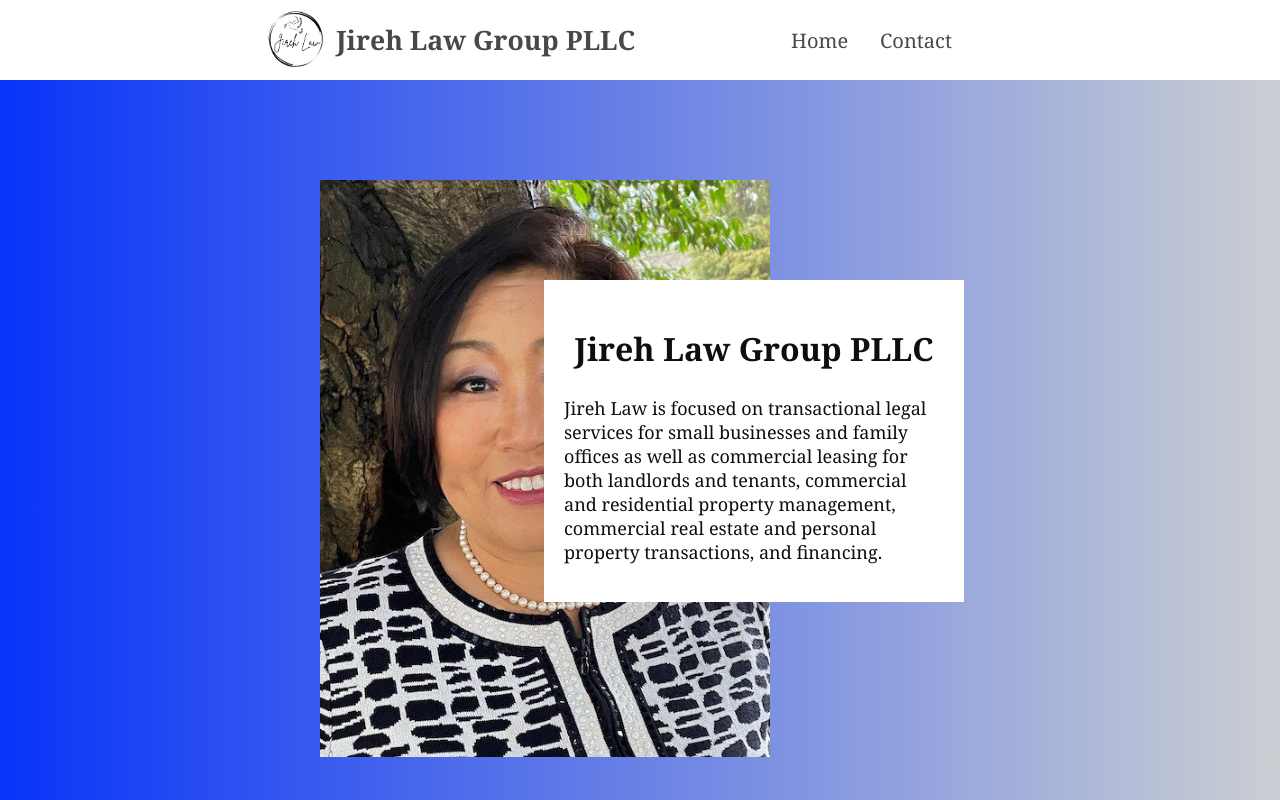
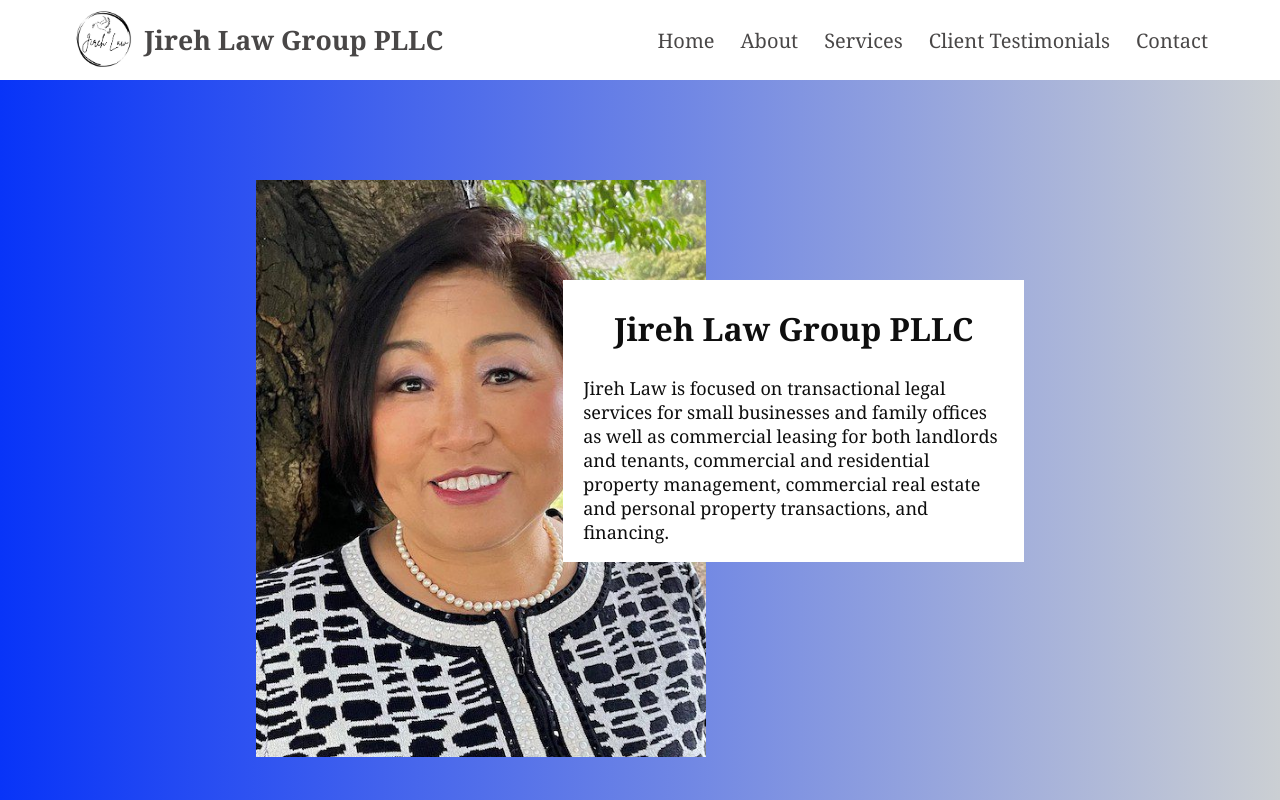
Before and after one commit to Nathan-lee-8/jireh-law, a React (Vite) app: page / in a window 1280 px wide. Built offline with nearby package versions, Linux system fonts and the light colour scheme; no server answers; what aws-amplify would draw is missing.

Commit message:
added services, client testimonial page + conditional nav bar based on window width

```diff
--- a/package.json
+++ b/package.json
@@ -12,6 +12,7 @@
   "dependencies": {
     "@aws-amplify/ui-react": "^6.5.5",
     "aws-amplify": "^6.6.6",
+    "lucide-react": "^0.482.0",
     "react": "^18.2.0",
     "react-dom": "^18.2.0",
     "react-router-dom": "^7.3.0"
--- a/src/App.tsx
+++ b/src/App.tsx
@@ -1,9 +1,16 @@
+import { useState } from 'react';
 import { BrowserRouter as Router, Routes, Route, Link } from "react-router-dom";
 import Home from "./pages/Home";
+import About from "./pages/About";
+import Services from "./pages/Services";
+import Testimonials from "./pages/Testimonials";
 import Contact from "./pages/Contact";
 import logo from "./assets/jirehlogo2.png";
+import { Menu, X } from "lucide-react";
 
 function App() {
+  const [isMenuOpen, setIsMenuOpen] = useState(false);
+
   return (
     <Router>
       <header>
@@ -12,14 +19,34 @@
           <h1 className="nameText">Jireh Law Group PLLC</h1>
         </div>
         <nav>
+          <div id="popupNav">
+            <button onClick={()=> setIsMenuOpen(!isMenuOpen)}>
+              {isMenuOpen ? <X /> : <Menu />}
+            </button>
+            {isMenuOpen &&(
+              <ul id="popupList">
+                <li><Link to="/">Home</Link></li>
+                <li><Link to="/about">About</Link></li>
+                <li><Link to="/services">Services</Link></li>
+                <li><Link to="/testimonials">Client Testimonials</Link></li>
+                <li><Link to="/contact">Contact</Link></li>
+              </ul>
+            )}
+          </div>
           <ul id="navBar">
             <li><Link to="/">Home</Link></li>
+            <li><Link to="/about">About</Link></li>
+            <li><Link to="/services">Services</Link></li>
+            <li><Link to="/testimonials">Client Testimonials</Link></li>
             <li><Link to="/contact">Contact</Link></li>
           </ul>
         </nav>
       </header>
       <Routes>
         <Route path="/" element={<Home />} />
+        <Route path="/about" element={<About />} />
+        <Route path="/services" element={<Services />} />
+        <Route path="/testimonials" element={<Testimonials />} />
         <Route path="/contact" element={<Contact />} />
       </Routes>
     </Router>
--- a/src/pages/About.tsx
+++ b/src/pages/About.tsx
@@ -4,10 +4,9 @@
 
   return(
     <main id="about">
-
-      <img src={profileImage} className='imgContainer' alt="Cheryl Lee Photo"/>
       <div id="aboutDescription">
         <h2>About</h2>
+        <img src={profileImage} className='imgContainer' alt="Cheryl Lee Photo"/>
         <p style={{flex: 1}}>
           Cheryl practiced business and real estate law at a mid-size law firm in Seattle and
           served as General Counsel to Ballmer Group for over four years.  Prior to becoming an
--- a/src/pages/Home.tsx
+++ b/src/pages/Home.tsx
@@ -3,11 +3,10 @@
 const Home = () => {
 
   return(
-    <main id="homepage">
-
+    <main>
       <div id="homeDescription">
         <h2>Jireh Law Group PLLC</h2>
-        <p style={{flex: 1}}>
+        <p>
           Jireh Law is focused on transactional legal services for small businesses and
           family offices as well as commercial leasing for both landlords and tenants, commercial
           and residential property management, commercial real estate and personal property
--- /dev/null
+++ b/src/pages/Services.tsx
@@ -0,0 +1,9 @@
+const Services = () => {
+
+  return(
+    <main>
+      <h2>Services</h2>
+    </main>
+  )
+}
+export default Services;
--- /dev/null
+++ b/src/pages/Testimonials.tsx
@@ -0,0 +1,9 @@
+const Testimonials = () => {
+
+  return(
+    <main>
+      <h2>Testimonials</h2>
+    </main>
+  )
+}
+export default Testimonials;
--- a/src/styles/index.css
+++ b/src/styles/index.css
@@ -26,8 +26,8 @@
   width: 100%;
   align-items: center;
   justify-content: space-between;
-  padding-left: 20%;
-  padding-right: 25%;
+  padding-left: 15%;
+  padding-right: 15%;
   box-sizing: border-box;
 }
 
@@ -99,6 +99,20 @@
   border: none;
 }
 
+#popupNav{
+  display: none;
+}
+
+#popupList{
+  position: absolute;
+  top: 80px;
+  right: 0px;
+  gap: 1px;
+  background-color: black;
+  border: 1px black;
+  border-style: solid;
+}
+
 /* List styles */
 ul {
   padding-inline-start: 0;
@@ -107,7 +121,7 @@
   list-style-type: none;
   display: flex;
   flex-direction: column;
-  gap: 16px;
+  gap: 10px;
 }
 
 li {
@@ -122,10 +136,10 @@
 /*Main pages styles*/
 #homeDescription {
   background-color: white;
-  margin-left: clamp(10%, 35%, 35%);
+  margin-left: clamp(10%, 40%, 40%);
   margin-top: 200px;
-  padding: 20px;
-  width: 380px;
+  padding-left: 20px;
+  padding-Right: 20px;
 }
 
 #homeImg{
@@ -165,10 +179,10 @@
 }
 
 
-@media (max-width: 1050px) {
+@media (max-width: 1340px) {
   header {
-    padding-left: 15%;
-    padding-right: 20%;
+    padding-left: 5%;
+    padding-right: 5%;
   }
   .imgContainer {
     width: 150px;
@@ -180,32 +194,33 @@
   }
 }
 
-@media (max-width: 880px) {
-  header {
-    padding-left: 5%;
-    padding-right: 10%;
+
+@media(max-width: 1050px){
+  #popupNav {
+    display: flex
   }
-  .imgContainer {
-    width: 110px;
-    height: auto
+  #navBar{
+    display: none;
   }
   main {
+    padding-right: 10%;
     padding-left: 10%;
-    padding-right: 10%;
   }
 }
 
-@media(max-width: 665px){
+@media(max-width: 720px){
   #homeImg{
     position: relative;
-    margin-left: 20px;
-    margin-Top: 0px;
-    width: 420px;
+    margin: 0;
+    width: auto;
   }
   #homeDescription {
-    margin: 20px;
-    margin-bottom: 0px;
+    margin: 0;
+    margin-top: 40px;
   }
+}
+
+@media(max-width: 500px) {
   .nameText{
     display: none;
   }
```
Also changed, not shown: 1 other file (tests, documents, lock files or other folders).
